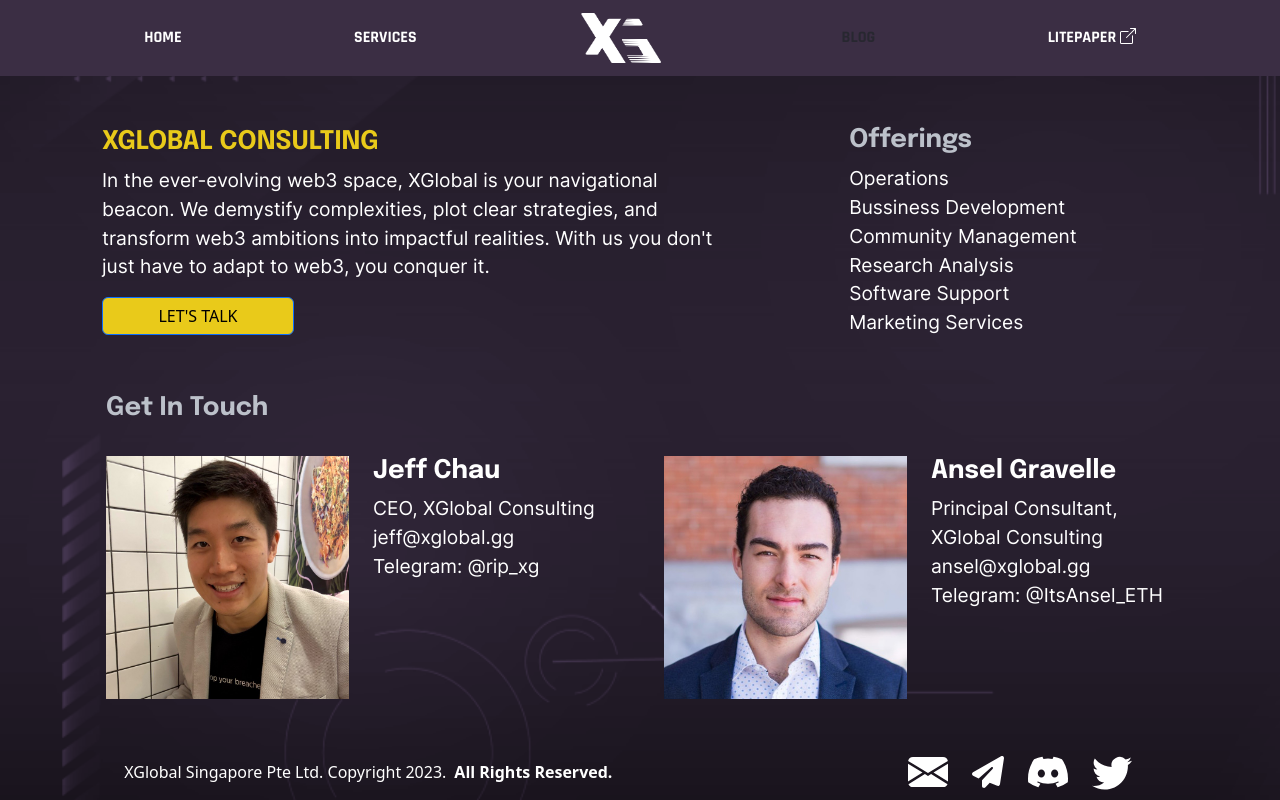
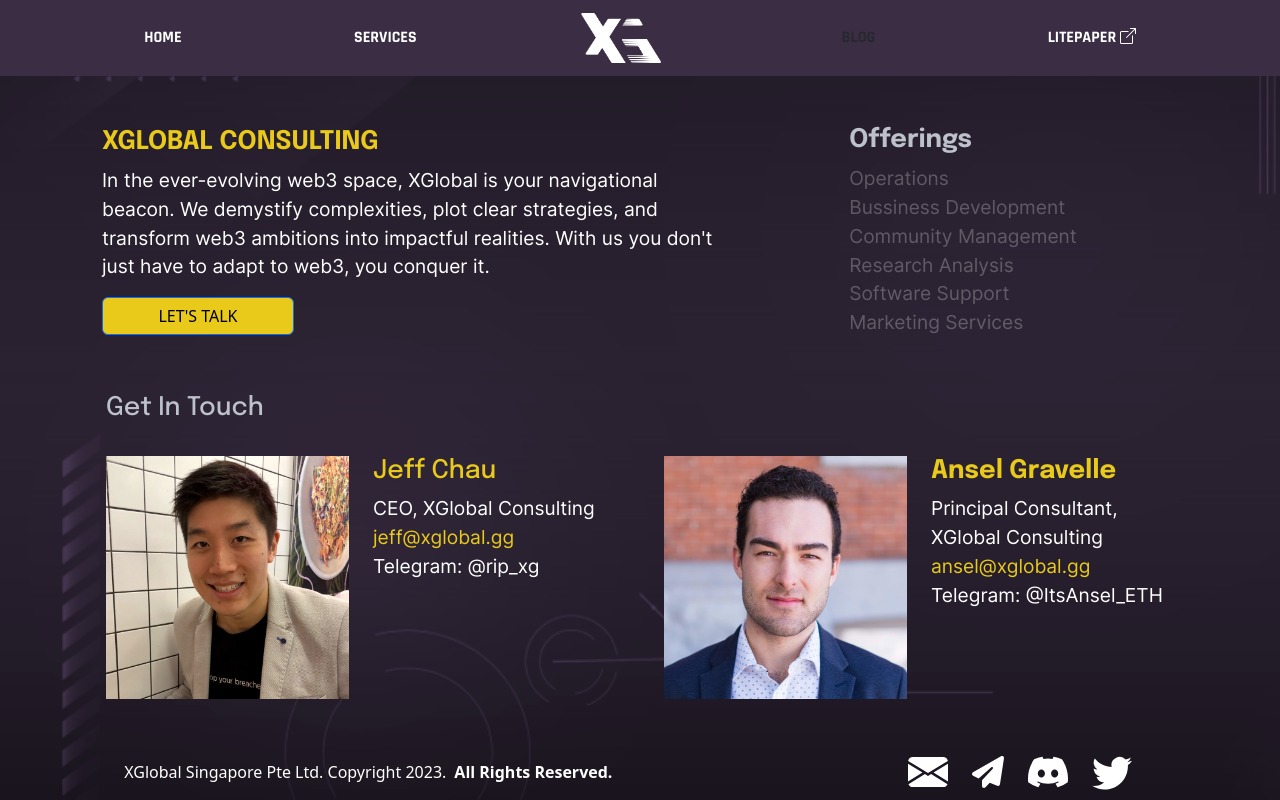
Before and after one commit to DanielUrn/xgantipattern, a React (Create React App) app: page /services in a window 1280 px wide. Built offline with nearby package versions, Linux system fonts and the light colour scheme.

Commit message:
home and services completed

```diff
--- a/src/App.css
+++ b/src/App.css
@@ -66,8 +66,17 @@
   src: url('./fonts/Rajdhani-Bold.ttf');
 }
 
+@font-face {
+  font-family: 'EpilogueSemi';
+  src: url('./fonts/Epilogue-Medium.ttf');
+}
+
 .yellow {
   color: #E9CA1A;
+}
+
+.semi{
+  font-family: 'EpilogueSemi';
 }
 
 .carousel {
--- a/src/components/services.js
+++ b/src/components/services.js
@@ -22,7 +22,7 @@ const Services = () => {
                     <Col lg='4' className='d-flex justify-content-center justify-md-content-end'>
                         <div>
                             <h2>Offerings</h2>
-                            <ul>
+                            <ul className='opacity-25'>
                                 <li>Operations</li>
                                 <li>Bussiness Development</li>
                                 <li>Community Management</li>
@@ -34,17 +34,17 @@ const Services = () => {
                     </Col>
                 </Row>
                 <Row className='gap-4'>
-                    <h2>Get In Touch</h2>
+                    <h2 className='semi'>Get In Touch</h2>
                     <Col lg>
                         <Row>
                             <Col>
                                 <img src={jeff} className='w-100'></img>
                             </Col>
                             <Col>
-                                <h3>Jeff Chau</h3>
+                                <h3 className='yellow semi'>Jeff Chau</h3>
                                 <ul>
                                     <li>CEO, XGlobal Consulting</li>
-                                    <li>jeff@xglobal.gg</li>
+                                    <li className='yellow'>jeff@xglobal.gg</li>
                                     <li>Telegram: @rip_xg</li>
                                 </ul>
                             </Col>
@@ -56,10 +56,10 @@ const Services = () => {
                                 <img src={ansel} className='w-100'></img>
                             </Col>
                             <Col>
-                                <h3>Ansel Gravelle</h3>
+                                <h3 className='yellow'>Ansel Gravelle</h3>
                                 <ul>
                                     <li>Principal Consultant, XGlobal Consulting</li>
-                                    <li>ansel@xglobal.gg</li>
+                                    <li className='yellow'>ansel@xglobal.gg</li>
                                     <li>Telegram: @ItsAnsel_ETH</li>
                                 </ul>
                             </Col>
```
